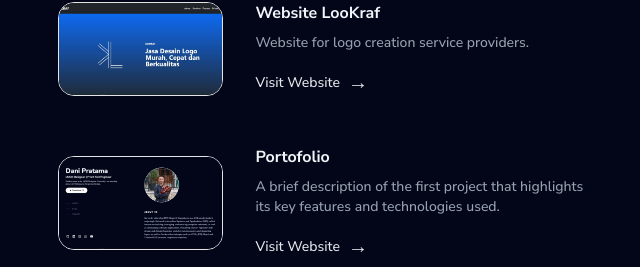
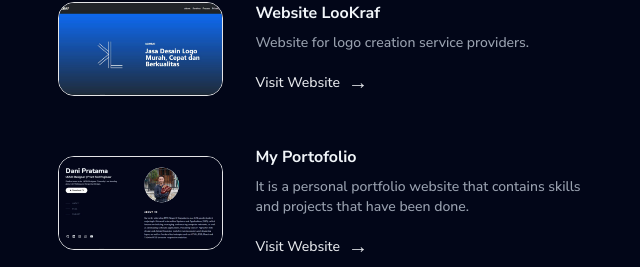
Before and after one commit to rvfdl/portofolio, a React (Vite) app: page / in a window 1280 px wide. Shown: the part 979-1246 px from the top of the page, without its empty margins (610-1250 px from the left). Built offline with nearby package versions, Linux system fonts and the light colour scheme.

Commit message:
Update Project.tsx

```diff
--- a/src/components/Project.tsx
+++ b/src/components/Project.tsx
@@ -39,9 +39,9 @@ const Project = () => {
               <img src={webku} alt="" className='relative w-full h-auto aspect-video object-cover rounded-lg transition-transform duration-300 hover:scale-105'/>
             </div>
             <div className='w-2/3 text-slate-100'>
-              <h3 className='text-md nunito-sans font-bold'>Portofolio</h3>
+              <h3 className='text-md nunito-sans font-bold'>My Portofolio</h3>
               <p className='text-gray-400 mt-2 max-w-lg text-sm nunito-sans font-medium'>
-                A brief description of the first project that highlights its key features and technologies used.
+                It is a personal portfolio website that contains skills and projects that have been done.
               </p>
               <a
                 href='#'
```
